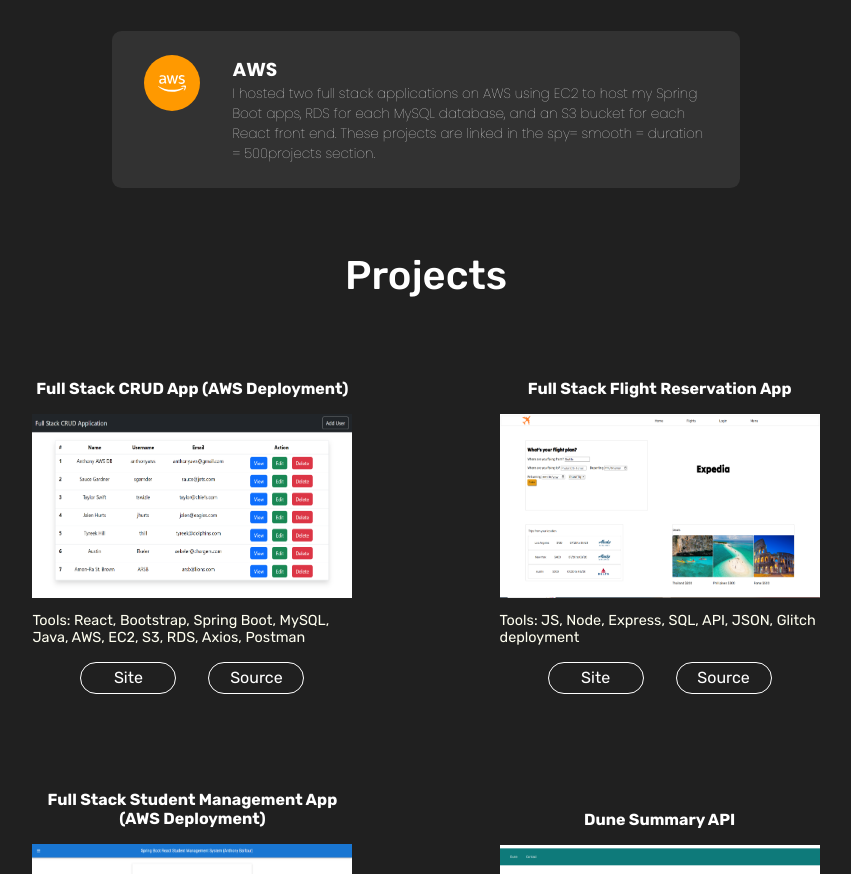
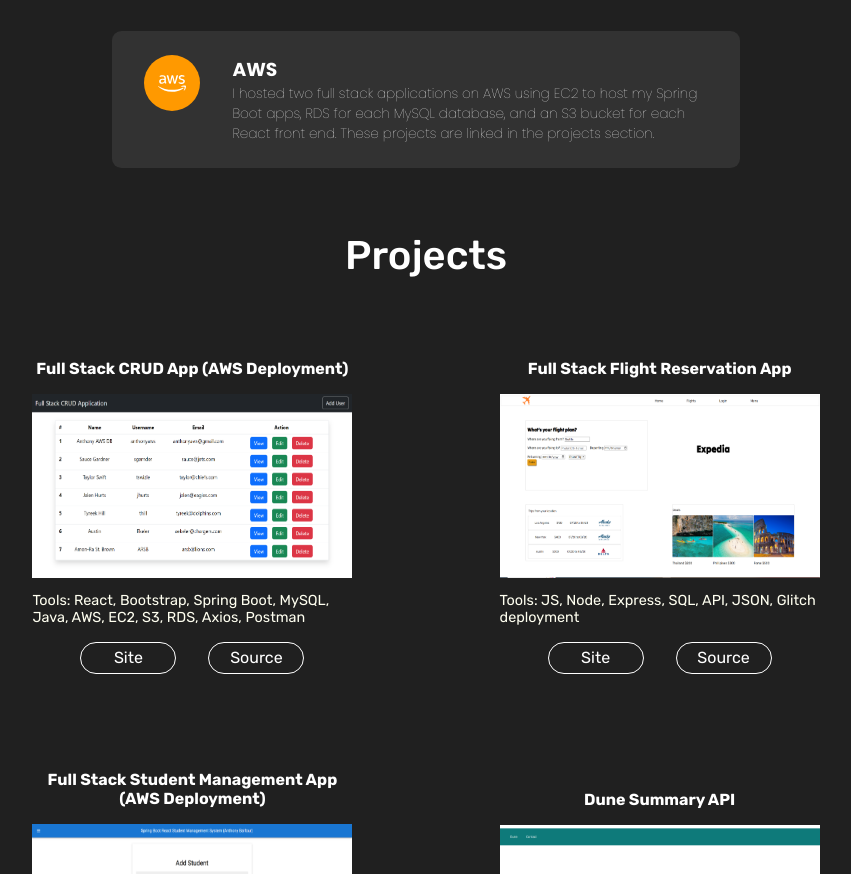
Before and after one commit to anthony-balfour/anthony-balfour.github.io, a React (Create React App) app: page / in a window 1280 px wide. Shown: the part 1340-2214 px from the top of the page, without its empty margins (214-1065 px from the left). Built offline with nearby package versions, Linux system fonts and the light colour scheme; a web font is replaced by a local one.

Commit message:
fixed projects link in skills section

```diff
--- a/src/Sections/Skills/skills.js
+++ b/src/Sections/Skills/skills.js
@@ -49,7 +49,7 @@ const Skills = () => {
             <div className="skills-card-text">
               <h3>AWS</h3>
               <p>I hosted two full stack applications on AWS using EC2 to host my Spring Boot apps, RDS for each MySQL database, and an S3 bucket for each React front end.
-                These projects are linked in the <Link className="projects-link" to="projects"> spy={true} smooth = {true} duration = {500}projects</Link> section.
+                These projects are linked in the <Link className="projects-link" to="projects" spy={true} smooth = {true} duration = {500}> projects</Link> section.
               </p>
             </div>
           </div>
```
